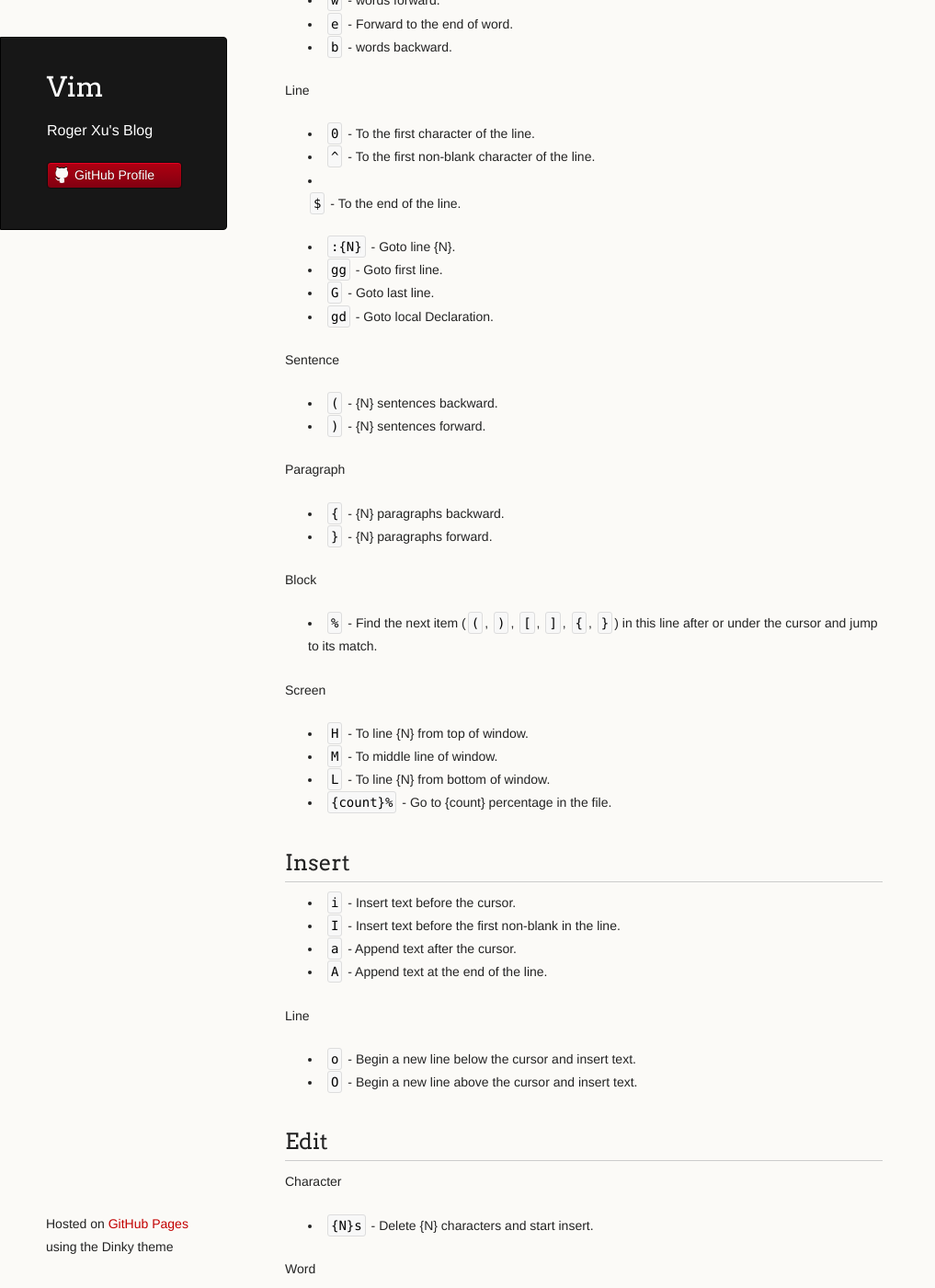
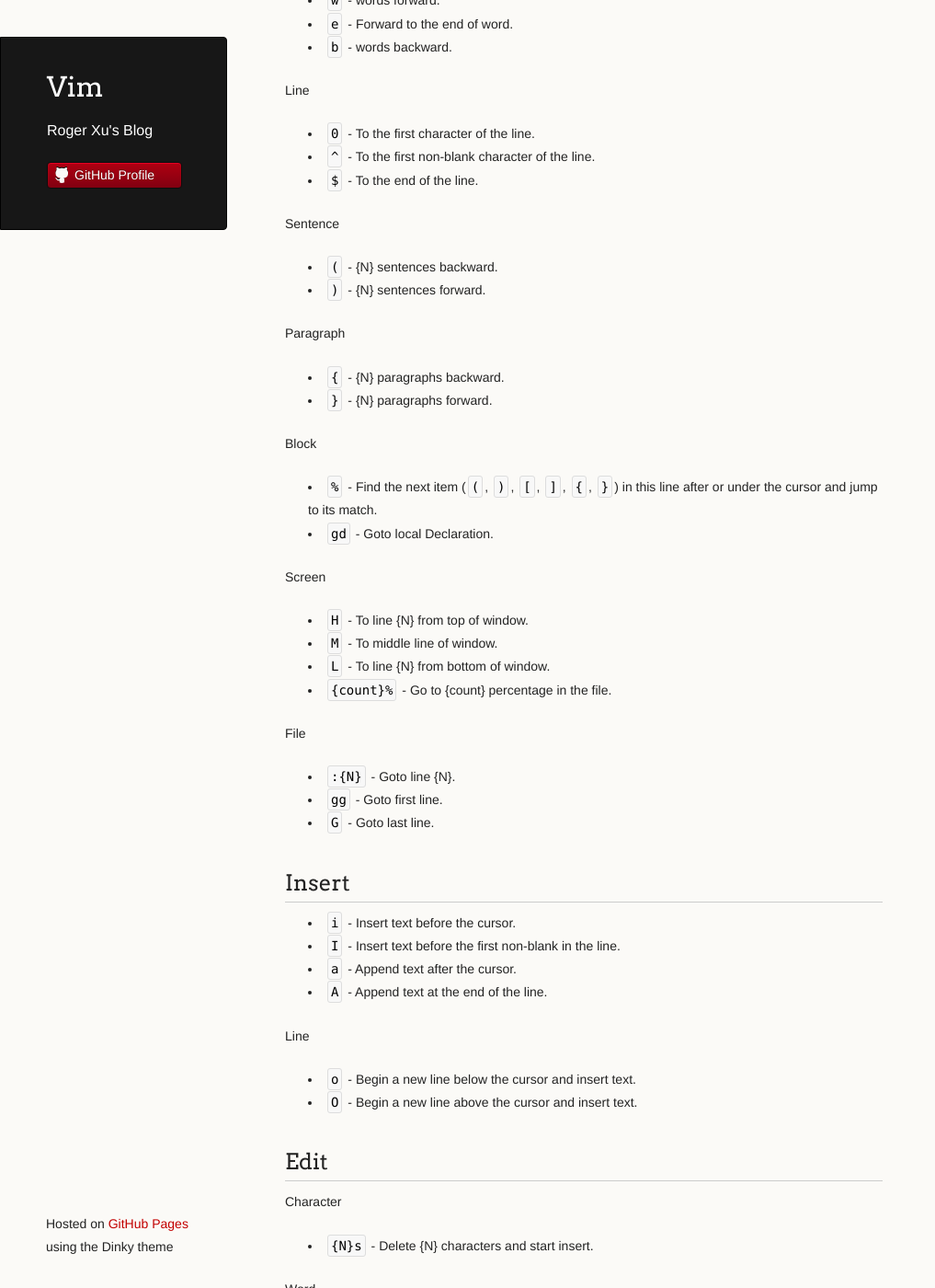
Before and after one commit to rogerxu/rogerxu.github.io, a Jekyll site: the page built from _posts/2012-09-28-vim.md, in a window 1280 px wide and 1400 px high, scrolled down 616 px. Shown: the whole window at 92% size, without its empty margins (0-1017 px from the left). Built offline with Jekyll 4.4.1, drawn with Linux system fonts in a browser that asks for light colours; some of the changed lines change nothing that is shown; some of the changed text lies outside the part shown.

Commit message:
Fix list style issue for Vim post.

```diff
--- a/_posts/2012-09-28-vim.md
+++ b/_posts/2012-09-28-vim.md
@@ -34,12 +34,6 @@ Line
 * `^` - To the first non-blank character of the line.
 * `$` - To the end of the line.
 
-* `:{N}` - Goto line {N}.
-* `gg` - Goto first line.
-* `G` - Goto last line.
-* `gd` - Goto local Declaration.
-
-
 Sentence
 
 * `(` - {N} sentences backward.
@@ -53,6 +47,7 @@ Paragraph
 Block
 
 * `%` - Find the next item (`(`, `)`, `[`, `]`, `{`, `}`) in this line after or under the cursor and jump to its match.
+* `gd` - Goto local Declaration.
 
 Screen
 
@@ -60,6 +55,12 @@ Screen
 * `M` - To middle line of window.
 * `L` - To line {N} from bottom of window.
 * `{count}%` - Go to {count} percentage in the file.
+
+File
+
+* `:{N}` - Goto line {N}.
+* `gg` - Goto first line.
+* `G` - Goto last line.
 
 
 ## Insert
@@ -196,10 +197,12 @@ Character
 
 * `r{char}` - Replace the character under the cursor with {char}.
 
-Pattern
+Pattern - current line
 
 * `:s/{pattern}/{string}/g` - For current line replace a match of {pattern} with {string}.
 * `:s/{pattern}/{string}/gc` - For current line replace a match of {pattern} with {string} and confirm before replacing text.
+
+Pattern - whole file
 
 * `:%s/{pattern}/{string}/g` - For each line in the entire document replace a match of {pattern} with {string}.
 * `:%s/{pattern}/{string}/g` - For each line in the entire document replace a match of {pattern} with {string} and confirm before replacing text.
```
